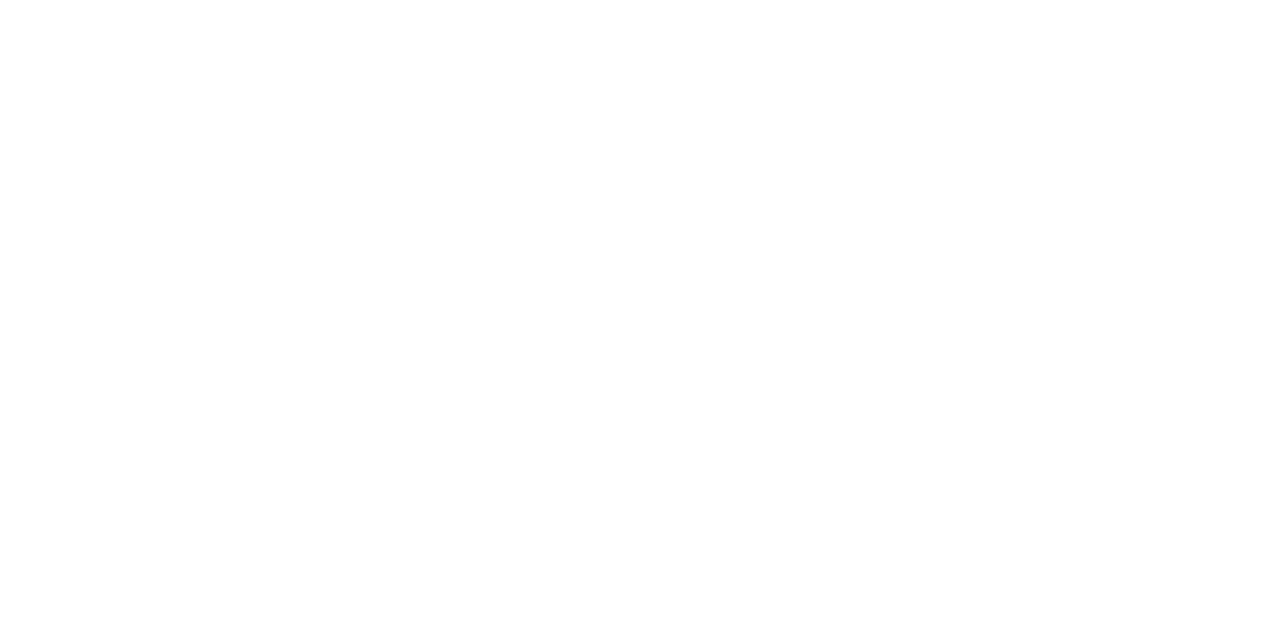
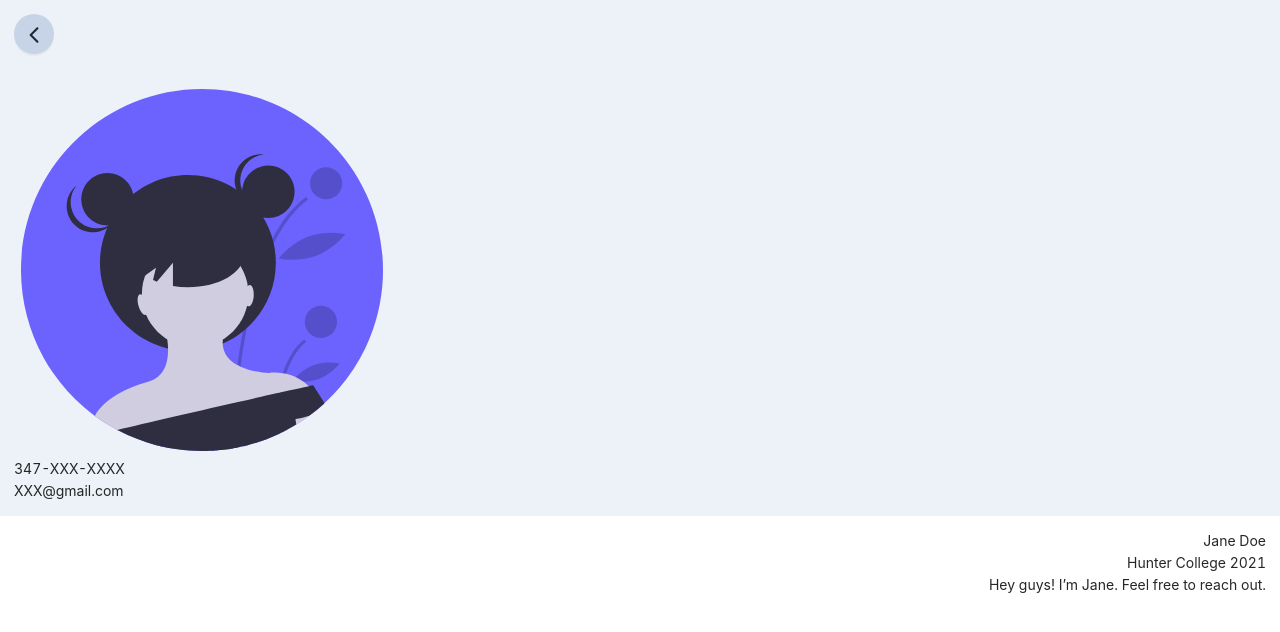
Before and after one commit to Maisa-ah/ctp-hackathon, a React (Create React App) app: page /profile in a window 1280 px wide. Shown: the top 632 px of the page. Built offline with nearby package versions, Linux system fonts and the light colour scheme.

Commit message:
added profile page and profile info

```diff
--- /dev/null
+++ b/src/components/BackButton.js
@@ -0,0 +1,15 @@
+import React from 'react';
+import 'antd/dist/antd.css';
+import {Button} from 'antd';
+import Back from './back.svg';
+import './BackButton.scss';
+
+const BackButton = (props) => (
+  <div className="button-contain">
+    <Button type="primary" shape="circle" size="large" onClick={props.buttonOnClick}>
+      <img className="icon-contain" src= {Back} alt="Back button"/>
+    </Button>
+  </div>
+);
+
+export default BackButton;
--- /dev/null
+++ b/src/components/BackButton.scss
@@ -0,0 +1,14 @@
+@import '../themes.scss';
+.button-contain{
+  .icon-contain{
+    width: clamp(10%, 50%, 100%);
+  }
+  .ant-btn-primary, .ant-btn-primary:focus {
+    background-color: $silver;
+    border: none;
+  }
+ .ant-btn-primary:active, .ant-btn-primary:hover {
+    background-color: $medGrey;
+    border: none;
+  }
+}
--- a/src/components/ProfileTag.js
+++ b/src/components/ProfileTag.js
@@ -1,16 +1,42 @@
 import React from 'react';
 import './ProfileTag.scss';
+import { useRouter } from '../util/router.js';
+import BackButton from './BackButton';
+import { ActionVerifiedUser } from 'material-ui/svg-icons';
 
 const ProfileTag = (props) =>{
+  const router = useRouter();
   return(
-    <div>
-      {props.image}
-      {props.phone}
-      {props.email}
-      {props.name}
-      {props.school} {props.year}
-      {props.bio}
-
+    <div className="tag-container">
+      <div className="button-padding">
+        <BackButton buttonOnClick={() => {
+          router.push('/');
+        }}/>
+      </div>
+      <div className="tag-padding">
+        <div className="contact-info">
+          <div className="profile-pic">
+            <img src={props.image}></img>
+          </div>
+          <div className="phone">
+            {props.phone}
+          </div>
+          <div>
+            {props.email}
+          </div>
+        </div>
+        <div className="user-info">
+          <div>
+            {props.name}
+          </div>
+          <div>
+            {props.school} {props.year}
+          </div>
+          <div>
+            {props.bio}
+          </div>
+        </div>
+      </div>
     </div>
   );
 }
--- a/src/components/ProfileTag.scss
+++ b/src/components/ProfileTag.scss
@@ -0,0 +1,28 @@
+@import '../themes.scss';
+.tag-container{
+  background-color: $lightGrey;
+
+  .button-padding{
+    padding: 1em;
+  }
+  .tag-padding{
+    // padding: 1em;
+
+    .user-info{
+      padding: 1em;
+      position: absolute;
+      text-align: right;
+      width: clamp(50%, 100%, 100%);
+
+    }
+    .contact-info{
+      padding: 1em;
+      width: clamp(50%, 100%, 100%);
+    }
+
+    .profile-pic{
+      padding: 0.5em;
+      width: clamp(10%, 30%, 50%);
+    }
+  }
+}
--- a/src/pages/App.js
+++ b/src/pages/App.js
@@ -3,6 +3,7 @@
 import { Switch, Route, Router } from '../util/router.js';
 import HomePage from './Home';
 import LoginPage from './Login';
+import ProfilePage from './Profile';
 
 function App() {
   return (
@@ -10,6 +11,7 @@
       <Switch>
         <Route exact path="/" component={HomePage} />
         <Route exact path="/login" component={LoginPage} />
+        <Route exact path="/profile" component={ProfilePage} />
       </Switch>
     </Router>
   );
--- a/src/pages/Home.js
+++ b/src/pages/Home.js
@@ -10,9 +10,10 @@
   const router = useRouter();
   return (
     <div>
+
       <ConnectCard name="Jane Doe" major="Comp Sci" school="Hunter College" year="2021"
       cardOnClick={() => {
-        router.push('/login');
+        router.push('/profile');
       }}>
       <TagContainer>
         <ClassTag class="CSCI 335"/>
--- /dev/null
+++ b/src/pages/Profile.js
@@ -0,0 +1,21 @@
+import React from 'react';
+import ProfileTag from '../components/ProfileTag.js';
+import profilePic from '../components/sampleProfile.svg';
+
+function ProfilePage() {
+  return (
+    <div>
+      <ProfileTag
+        image={profilePic}
+        phone="347-XXX-XXXX"
+        email="XXX@gmail.com"
+        name="Jane Doe"
+        school="Hunter College"
+        year="2021"
+        bio="Hey guys! I’m Jane. Feel free to reach out."
+      />
+    </div>
+  );
+}
+
+export default ProfilePage;
--- a/src/themes.scss
+++ b/src/themes.scss
@@ -5,6 +5,7 @@
 $shadow: rgba(134, 149, 203, 0.5);
 $login: #71C3E6;
 $lightGrey: #ECF2F7;
+$silver: #C7D4E7;
 
 :export{
   teal: $teal;
@@ -14,4 +15,5 @@
   shadow: $shadow;
   login: $login;
   lightGrey: $lightGrey;
+  silver: $silver;
 }
```
Also changed, not shown: src/components/back.svg (added), src/components/sampleProfile.svg (added).
